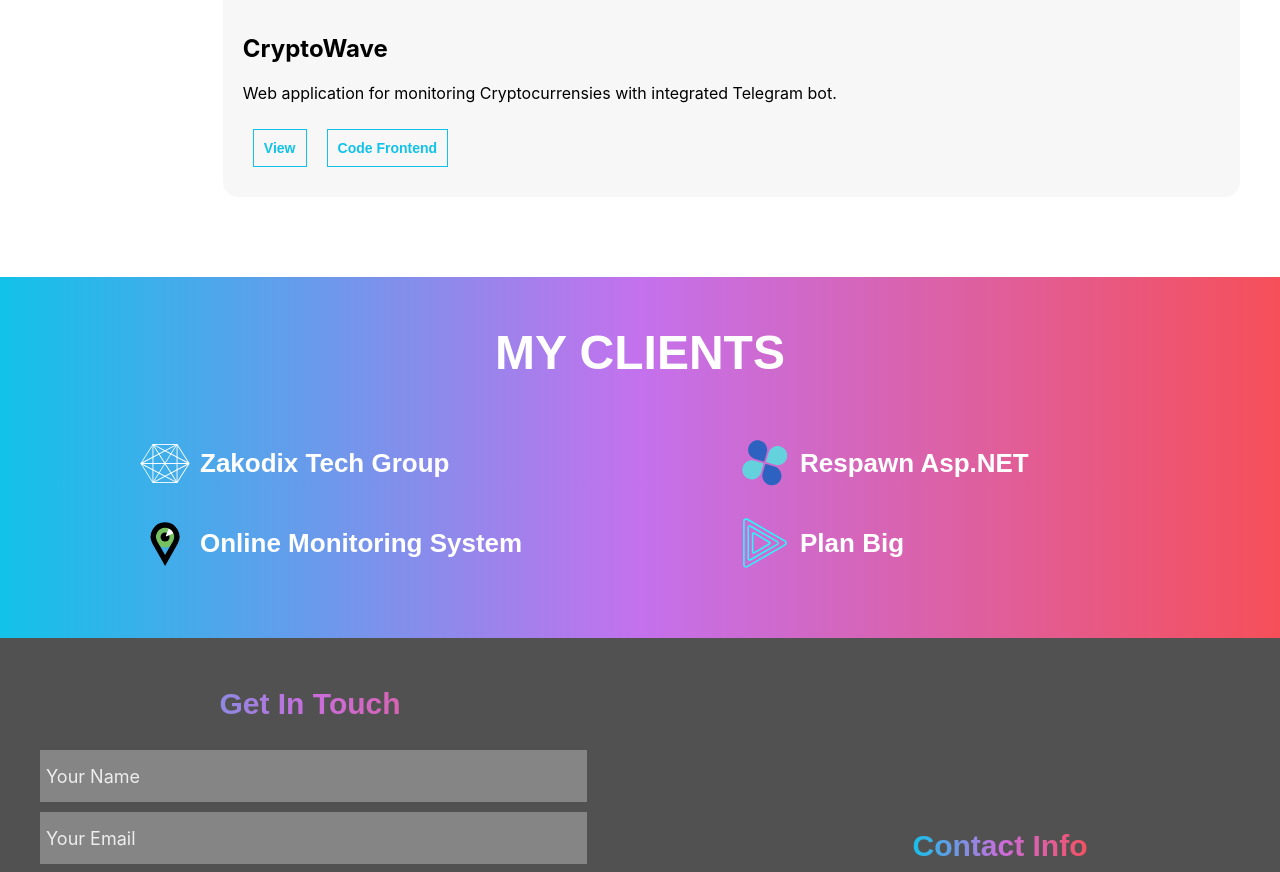
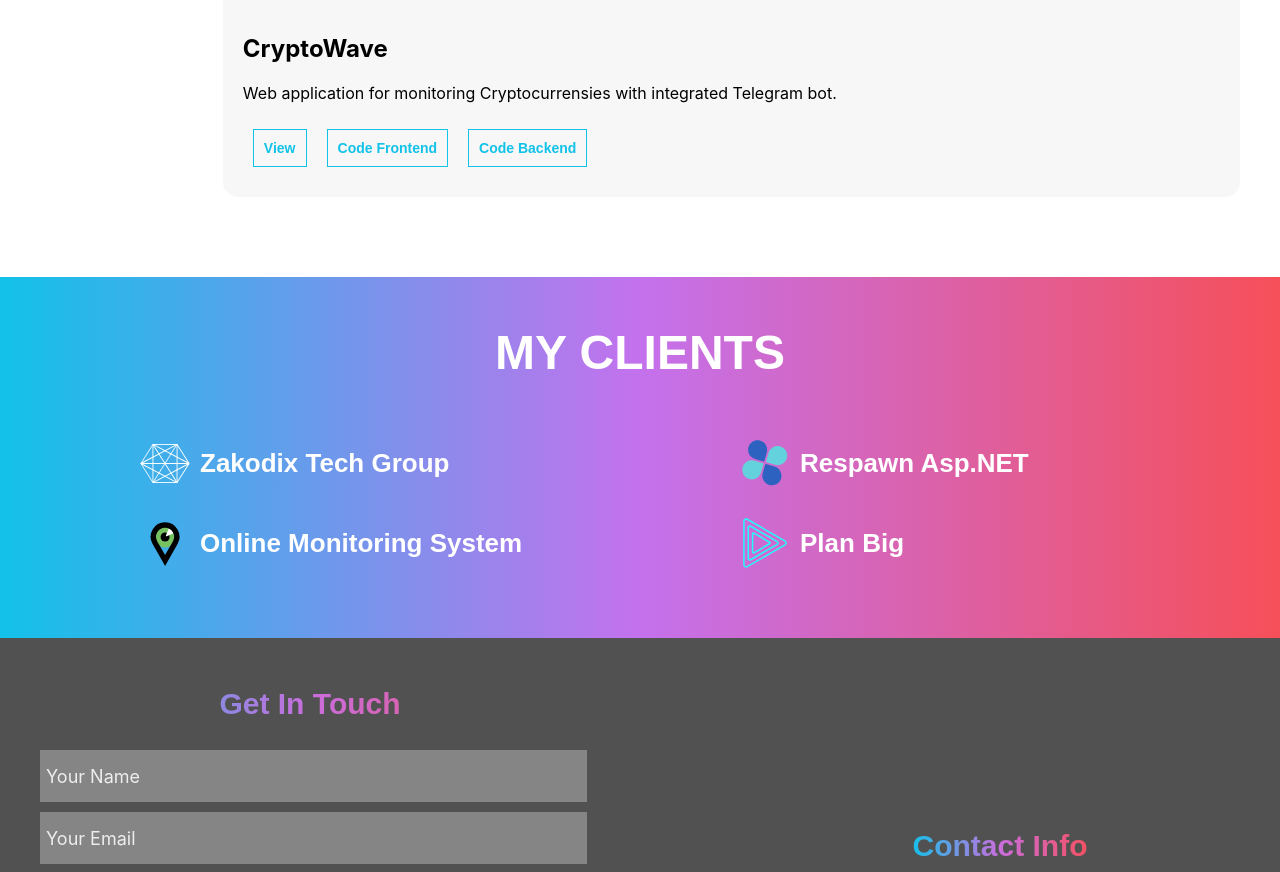
Before and after one commit to Pavelkv94/Portfolio_v3, a React (Vite) app: page / in a window 1280 px wide. Shown: the part 2820-3692 px from the top of the page. Built offline with nearby package versions, Linux system fonts and the light colour scheme; no server answers; grey boxes are pictures that could not be loaded.

Commit message:
fix cryptowave

```diff
--- a/src/components/Projects/projectsData.js
+++ b/src/components/Projects/projectsData.js
@@ -13,6 +13,7 @@ export const projects = [
     technologies: ["React/Typescript", "Redux toolkit", "Chakra-UI", "Vite", "Chart JS", "MongoDB", "Node JS, Express"],
     linkResourse: "https://cryptowave-pavel-kazlou.netlify.app/",
     linkCode: "https://github.com/Pavelkv94/Cryptowave",
+    linkBack: "https://github.com/Pavelkv94/Cryptowave-server",
     preview: cryptowaveVideo,
   },
   {
```
